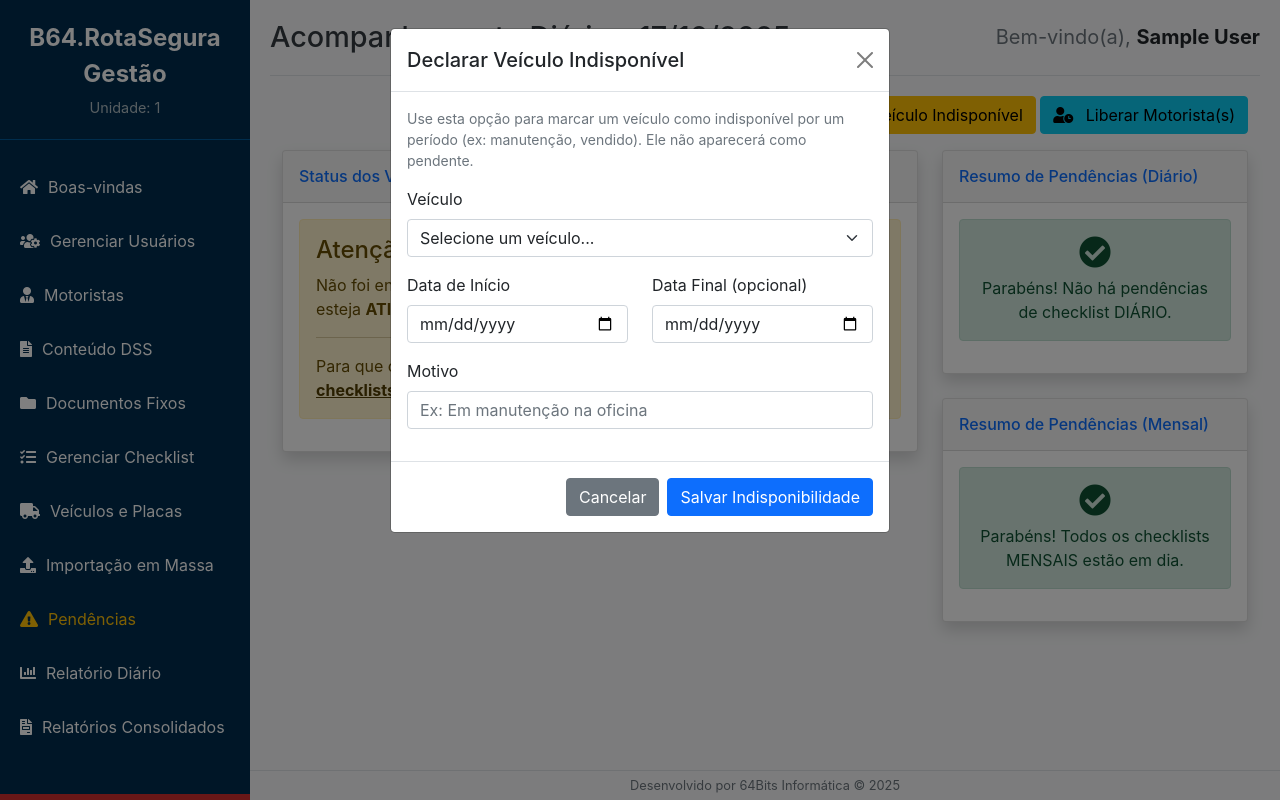
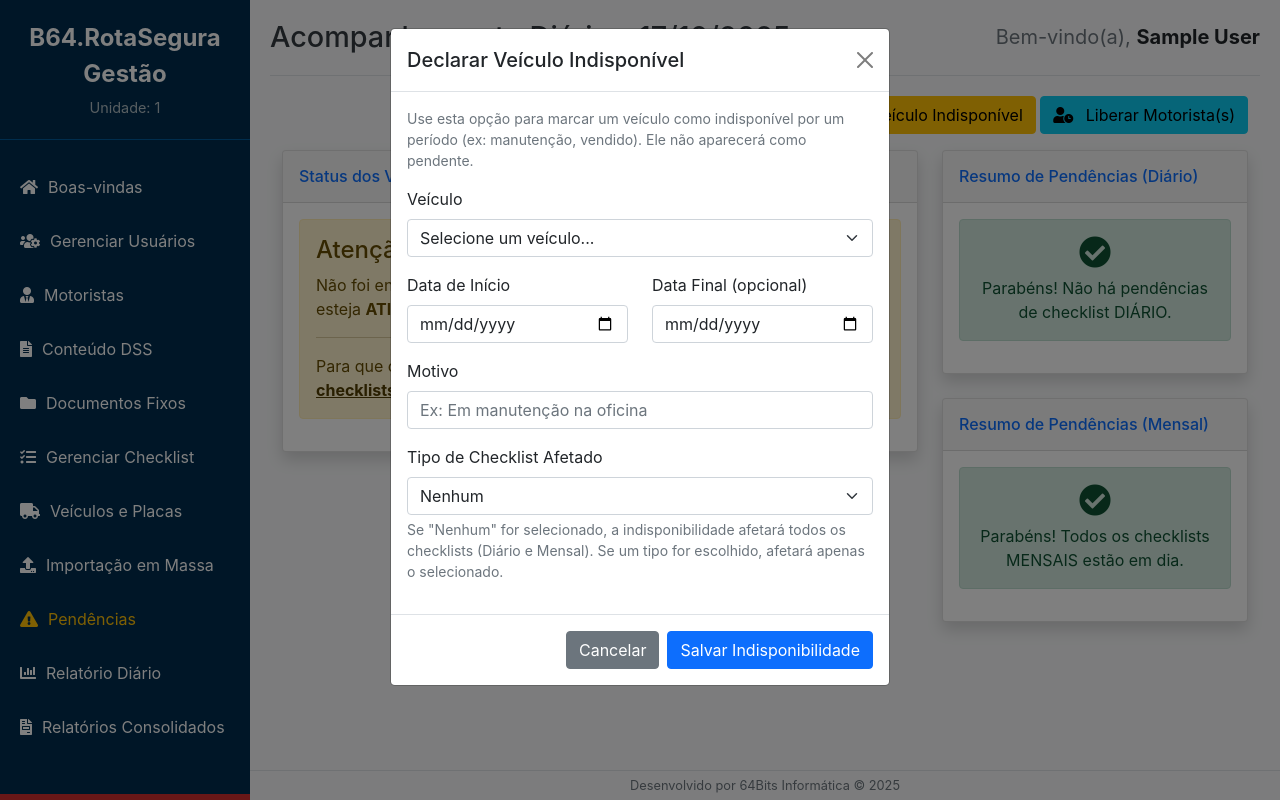
Before and after one commit to transp-admir/dss, a Flask app: page /admin/acompanhamento_diario in a window 1280 px wide, after a click on "Declarar Veículo Indisponível". Run offline with Flask 3, Linux system fonts and the light colour scheme; the visitor is signed in with stand-in values (Sample User, id 1).

Commit message:
correcao na hora de dispensar um veiculo do checklits

```diff
--- a/app/models.py
+++ b/app/models.py
@@ -228,6 +228,7 @@ class VeiculoIndisponibilidade(db.Model):
     data_inicio = db.Column(db.Date, nullable=False, default=date.today)
     data_fim = db.Column(db.Date, nullable=True)
     motivo = db.Column(db.Text, nullable=False)
+    tipo_checklist = db.Column(db.String(50), nullable=True)
     veiculo_id = db.Column(db.Integer, db.ForeignKey('veiculo.id'), nullable=False)
     usuario_id = db.Column(db.Integer, db.ForeignKey('usuario.id'), nullable=False)
     data_criacao = db.Column(db.DateTime, default=datetime.utcnow)
--- a/app/routes.py
+++ b/app/routes.py
@@ -1144,10 +1144,23 @@ def acompanhamento_diario():
     veiculos_para_exibir = sorted(veiculos_para_exibir_map.values(), key=lambda v: v.nome_conjunto)
 
     # --- 3. COLETA DADOS DE STATUS (DIÁRIO, MENSAL, INDISPONIBILIDADE, ISENÇÃO) ---
-    indisponibilidades_hoje = {ind.veiculo_id: ind.motivo for ind in VeiculoIndisponibilidade.query.filter(
+    # <<< INÍCIO DA ALTERAÇÃO >>>
+    indisponibilidades_hoje_query = VeiculoIndisponibilidade.query.filter(
         VeiculoIndisponibilidade.data_inicio <= hoje,
         or_(VeiculoIndisponibilidade.data_fim >= hoje, VeiculoIndisponibilidade.data_fim == None)
-    ).all()}
+    ).all()
+
+    indisponibilidades_hoje = {}
+    for ind in indisponibilidades_hoje_query:
+        # Se tipo_checklist for None (ou vazio), afeta ambos. Se tiver valor, afeta só o tipo específico.
+        afeta_diario = not ind.tipo_checklist or ind.tipo_checklist == 'DIÁRIO'
+        afeta_mensal = not ind.tipo_checklist or ind.tipo_checklist == 'MENSAL'
+        indisponibilidades_hoje[ind.veiculo_id] = {
+            'motivo': ind.motivo,
+            'afeta_diario': afeta_diario,
+            'afeta_mensal': afeta_mensal
+        }
+    # <<< FIM DA ALTERAÇÃO >>>
 
     preenchimentos_diarios_agrupados = defaultdict(list)
     if checklist_diario:
@@ -1192,40 +1205,48 @@ def acompanhamento_diario():
         motorista_atual = veiculo.motorista
         detalhe_motorista = f"Motorista: {motorista_atual.nome}" if motorista_atual else "Sem motorista"
 
-        if veiculo.id in indisponibilidades_hoje:
-            motivo = indisponibilidades_hoje[veiculo.id]
-            info['status_diario'] = {'status': 'Indisponível', 'detalhe': motivo, 'classe_css': 'table-secondary'}
-            info['status_mensal'] = {'status': 'Indisponível', 'detalhe': motivo, 'classe_css': 'table-secondary'}
-        else:
-            if checklist_diario:
-                if veiculo.id in preenchimentos_diarios_agrupados:
-                    regs = preenchimentos_diarios_agrupados[veiculo.id]
-                    ultimo_reg = regs[-1]
-                    hora_local = ultimo_reg.data_preenchimento.replace(tzinfo=utc_tz).astimezone(brt_tz).strftime('%H:%M')
-                    detalhe = f"por {ultimo_reg.motorista.nome} às {hora_local}" + (f" ({len(regs)} regs)" if len(regs) > 1 else "")
-                    info['status_diario'] = {'status': 'Preenchido', 'detalhe': detalhe, 'classe_css': 'table-success'}
-                elif motorista_atual and motorista_atual.id in isencoes_diario:
-                    info['status_diario'] = {'status': 'Isento', 'detalhe': f"{detalhe_motorista} ({isencoes_diario[motorista_atual.id]})", 'classe_css': 'table-light'}
-                else:
-                    info['status_diario'] = {'status': 'Pendente', 'detalhe': detalhe_motorista, 'classe_css': 'table-danger'}
-
-            if checklist_mensal:
-                if veiculo.id in preenchimentos_mensais_agrupados:
-                    regs = preenchimentos_mensais_agrupados[veiculo.id]
-                    ultimo_reg = regs[-1]
-                    data_local = ultimo_reg.data_preenchimento.replace(tzinfo=utc_tz).astimezone(brt_tz).strftime('%d/%m')
-                    detalhe = f"por {ultimo_reg.motorista.nome} em {data_local}" + (f" ({len(regs)} regs)" if len(regs) > 1 else "")
-                    info['status_mensal'] = {'status': 'Preenchido', 'detalhe': detalhe, 'classe_css': 'table-success'}
-                elif motorista_atual and motorista_atual.id in isencoes_mensal:
-                    info['status_mensal'] = {'status': 'Isento', 'detalhe': f"{detalhe_motorista} ({isencoes_mensal[motorista_atual.id]})", 'classe_css': 'table-light'}
-                else:
-                    info['status_mensal'] = {'status': 'Pendente', 'detalhe': detalhe_motorista, 'classe_css': 'table-danger'}
+        # <<< INÍCIO DA ALTERAÇÃO >>>
+        indisponibilidade = indisponibilidades_hoje.get(veiculo.id)
+
+        # Status DIÁRIO
+        if checklist_diario:
+            if indisponibilidade and indisponibilidade['afeta_diario']:
+                info['status_diario'] = {'status': 'Indisponível', 'detalhe': indisponibilidade['motivo'], 'classe_css': 'table-secondary'}
+            elif veiculo.id in preenchimentos_diarios_agrupados:
+                regs = preenchimentos_diarios_agrupados[veiculo.id]
+                ultimo_reg = regs[-1]
+                hora_local = ultimo_reg.data_preenchimento.replace(tzinfo=utc_tz).astimezone(brt_tz).strftime('%H:%M')
+                detalhe = f"por {ultimo_reg.motorista.nome} às {hora_local}" + (f" ({len(regs)} regs)" if len(regs) > 1 else "")
+                info['status_diario'] = {'status': 'Preenchido', 'detalhe': detalhe, 'classe_css': 'table-success'}
+            elif motorista_atual and motorista_atual.id in isencoes_diario:
+                info['status_diario'] = {'status': 'Isento', 'detalhe': f"{detalhe_motorista} ({isencoes_diario[motorista_atual.id]})", 'classe_css': 'table-light'}
+            else:
+                info['status_diario'] = {'status': 'Pendente', 'detalhe': detalhe_motorista, 'classe_css': 'table-danger'}
+
+        # Status MENSAL
+        if checklist_mensal:
+            if indisponibilidade and indisponibilidade['afeta_mensal']:
+                info['status_mensal'] = {'status': 'Indisponível', 'detalhe': indisponibilidade['motivo'], 'classe_css': 'table-secondary'}
+            elif veiculo.id in preenchimentos_mensais_agrupados:
+                regs = preenchimentos_mensais_agrupados[veiculo.id]
+                ultimo_reg = regs[-1]
+                data_local = ultimo_reg.data_preenchimento.replace(tzinfo=utc_tz).astimezone(brt_tz).strftime('%d/%m')
+                detalhe = f"por {ultimo_reg.motorista.nome} em {data_local}" + (f" ({len(regs)} regs)" if len(regs) > 1 else "")
+                info['status_mensal'] = {'status': 'Preenchido', 'detalhe': detalhe, 'classe_css': 'table-success'}
+            elif motorista_atual and motorista_atual.id in isencoes_mensal:
+                info['status_mensal'] = {'status': 'Isento', 'detalhe': f"{detalhe_motorista} ({isencoes_mensal[motorista_atual.id]})", 'classe_css': 'table-light'}
+            else:
+                info['status_mensal'] = {'status': 'Pendente', 'detalhe': detalhe_motorista, 'classe_css': 'table-danger'}
+        # <<< FIM DA ALTERAÇÃO >>>
 
         veiculos_status.append(info)
 
     # --- 5. PREPARA DADOS PARA FORMULÁRIOS E RENDERIZA ---
     veiculos_para_formulario = veiculos_query.order_by(Veiculo.nome_conjunto).all()
     motoristas_para_formulario = motoristas_query.order_by(Motorista.nome).all()
+
+    tipos_checklist_query = db.session.query(Checklist.tipo).distinct().all()
+    tipos_checklist = sorted([tipo[0] for tipo in tipos_checklist_query])
 
     return render_template(
         'admin_acompanhamento_diario.html',
@@ -1234,8 +1255,10 @@ def acompanhamento_diario():
         checklist_mensal=checklist_mensal,
         data_hoje=hoje,
         veiculos_para_formulario=veiculos_para_formulario,
-        motoristas_para_formulario=motoristas_para_formulario
+        motoristas_para_formulario=motoristas_para_formulario,
+        tipos_checklist=tipos_checklist
     )
+
 
 
 
@@ -1250,6 +1273,8 @@ def registrar_indisponibilidade():
     data_inicio_str = request.form.get('data_inicio')
     data_fim_str = request.form.get('data_fim')
     motivo = request.form.get('motivo')
+    tipo_checklist = request.form.get('tipo_checklist')
+
 
     if not all([veiculo_id, data_inicio_str, motivo]):
         flash('Veículo, data de início e motivo são obrigatórios.', 'danger')
@@ -1273,14 +1298,14 @@ def registrar_indisponibilidade():
         data_inicio=data_inicio,
         data_fim=data_fim,
         motivo=motivo,
-        usuario_id=user_id
+        usuario_id=user_id,
+        tipo_checklist=tipo_checklist if tipo_checklist else None
     )
     db.session.add(nova_indisponibilidade)
     db.session.commit()
 
     flash('Indisponibilidade do veículo registrada com sucesso!', 'success')
     return redirect(url_for('admin.acompanhamento_diario'))
-
 
 # ROTA PARA REGISTRAR ISENÇÃO DE MOTORISTA (COM PERÍODO)
 
--- a/app/templates/admin_acompanhamento_diario.html
+++ b/app/templates/admin_acompanhamento_diario.html
@@ -168,6 +168,18 @@ Acompanhamento Diário - {{ data_hoje.strftime('%d/%m/%Y') }}
                         <label for="motivo_indisp" class="form-label">Motivo</label>
                         <input type="text" class="form-control" id="motivo_indisp" name="motivo" placeholder="Ex: Em manutenção na oficina" required>
                     </div>
+                    <div class="mb-3">
+                        <label for="tipo_checklist" class="form-label">Tipo de Checklist Afetado</label>
+                        <select class="form-select" id="tipo_checklist" name="tipo_checklist">
+                            <option value="">Nenhum</option>
+                            {% for tipo in tipos_checklist %}
+                                <option value="{{ tipo }}">{{ tipo }}</option>
+                            {% endfor %}
+                        </select>
+                        <div class="form-text">
+                            Se "Nenhum" for selecionado, a indisponibilidade afetará todos os checklists (Diário e Mensal). Se um tipo for escolhido, afetará apenas o selecionado.
+                        </div>
+                    </div>
                 </div>
                 <div class="modal-footer">
                     <button type="button" class="btn btn-secondary" data-bs-dismiss="modal">Cancelar</button>
@@ -225,8 +237,7 @@ Acompanhamento Diário - {{ data_hoje.strftime('%d/%m/%Y') }}
                     </div>
                 </div>
                 <div class="modal-footer">
-                    <button type="button" class="btn btn-secondary" data-bs-dismiss="modal">Cancelar</button>
-                    <button type="submit" class="btn btn-primary">Salvar Liberação</button>
+                    <button type="button" class="btn btn-secondary" data-bs-dismiss="modal">Cancelar</button>                    <button type="submit" class="btn btn-primary">Salvar Liberação</button>
                 </div>
             </form>
         </div>
```
Also changed, not shown: migrations/versions/0eaf638dd051_adiciona_tipo_checklist_a_.py (added, +45 -0 lines).
